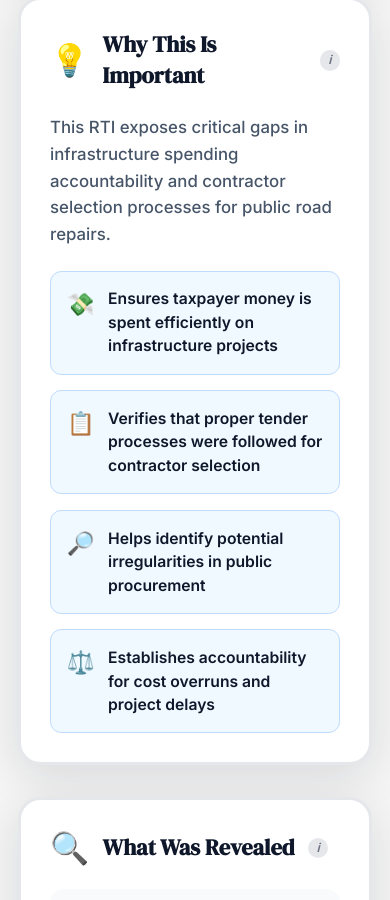
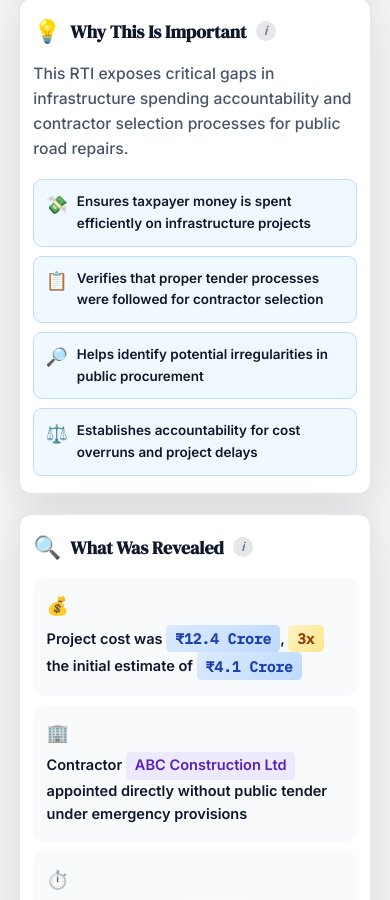
Before and after one commit to Yugantar-NGO/youRTI-UI, a Next.js app: page /rti/rti-001 in a window 390 px wide. Shown: the part 1784-2684 px from the top of the page. Built offline with nearby package versions, Linux system fonts and the light colour scheme.

Commit message:
style(rti-detail): improve KeyInfoCards mobile text flow and spacing

```diff
--- a/src/components/features/rti-detail/molecules/KeyInfoCards.module.css
+++ b/src/components/features/rti-detail/molecules/KeyInfoCards.module.css
@@ -276,3 +276,183 @@
     grid-template-columns: 1fr;
   }
 }
+
+@media (max-width: 768px) {
+  .grid {
+    gap: 20px;
+    margin-bottom: 24px;
+  }
+
+  .card {
+    padding: 20px 16px;
+    border-radius: 16px;
+    border-width: 2px;
+  }
+
+  .header {
+    gap: 10px;
+    margin-bottom: 16px;
+  }
+
+  .icon {
+    font-size: 24px;
+  }
+
+  .title {
+    font-size: 18px;
+  }
+
+  .list {
+    gap: 10px;
+  }
+
+  .item {
+    padding: 12px;
+    gap: 10px;
+    border-radius: 8px;
+  }
+
+  .itemIcon {
+    font-size: 18px;
+  }
+
+  .itemText {
+    font-size: 13px;
+    line-height: 1.6;
+  }
+
+  .intro {
+    font-size: 14px;
+    margin-bottom: 16px;
+  }
+
+  /* Findings - better text flow on mobile */
+  .findingsList {
+    gap: 12px;
+  }
+
+  .findingItem {
+    padding: 14px 12px;
+    gap: 10px;
+    border-radius: 10px;
+    flex-direction: column;
+    align-items: flex-start;
+  }
+
+  .findingText {
+    font-size: 14px;
+    line-height: 1.6;
+  }
+
+  /* Make data highlights flow inline better */
+  .dataAmount,
+  .dataMultiplier,
+  .dataEntity,
+  .dataDuration,
+  .dataNegative {
+    padding: 1px 6px;
+    font-size: 13px;
+    display: inline;
+    white-space: normal;
+  }
+
+  /* Pending message */
+  .pendingMessage {
+    padding: 16px;
+    border-radius: 10px;
+    margin-bottom: 16px;
+  }
+
+  .pendingTitle {
+    font-size: 14px;
+    margin-bottom: 6px;
+  }
+
+  .pendingText {
+    font-size: 13px;
+  }
+
+  /* Disclosure blocks for partial status */
+  .disclosureGrid {
+    gap: 16px;
+  }
+
+  .disclosureBlock {
+    padding: 16px;
+    border-radius: 10px;
+  }
+
+  .disclosureBlockTitle {
+    font-size: 14px;
+    margin-bottom: 12px;
+  }
+
+  .disclosureItems {
+    gap: 10px;
+  }
+
+  .disclosureItem {
+    font-size: 13px;
+    gap: 8px;
+  }
+}
+
+@media (max-width: 480px) {
+  .grid {
+    gap: 16px;
+    margin-bottom: 20px;
+  }
+
+  .card {
+    padding: 16px 12px;
+    border-radius: 12px;
+  }
+
+  .header {
+    gap: 8px;
+    margin-bottom: 14px;
+  }
+
+  .icon {
+    font-size: 20px;
+  }
+
+  .title {
+    font-size: 16px;
+  }
+
+  .list {
+    gap: 8px;
+  }
+
+  .item {
+    padding: 10px;
+    gap: 8px;
+  }
+
+  .itemIcon {
+    font-size: 16px;
+  }
+
+  .itemText {
+    font-size: 12px;
+  }
+
+  .findingItem {
+    padding: 12px 10px;
+    gap: 8px;
+  }
+
+  .findingText {
+    font-size: 13px;
+  }
+
+  .dataAmount,
+  .dataMultiplier,
+  .dataEntity,
+  .dataDuration,
+  .dataNegative {
+    padding: 1px 5px;
+    font-size: 12px;
+  }
+}
```
